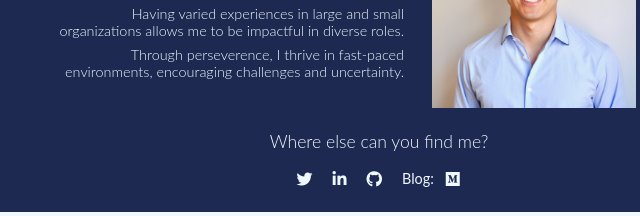
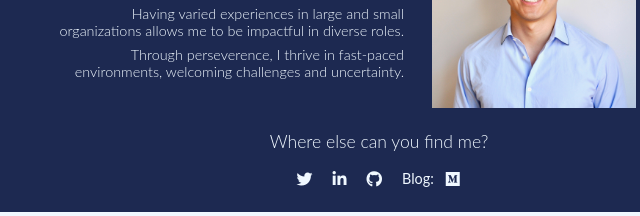
Before and after one commit to ChristopherKim/ChristopherKim.github.io, a plain HTML site: page index.html in a window 1280 px wide. Shown: the part 162-378 px from the top of the page, 261-901 px from the left. Drawn offline with Linux system fonts and the light colour scheme.

Commit message:
Update #10-3

```diff
--- a/index.html
+++ b/index.html
@@ -48,7 +48,7 @@
           <h5 class="text-intro bold">I am a marketer and strategist, passionate about emerging technologies and the digital consumer.</h5>
           <div class="text-1">
             <h6 class="text-intro">Having varied experiences in large and small organizations allows me to be impactful in diverse roles.</h6>
-            <h6 class="text-intro">Through perseverence, I thrive in fast-paced environments, encouraging challenges and uncertainty.</h6>
+            <h6 class="text-intro">Through perseverence, I thrive in fast-paced environments, welcoming challenges and uncertainty.</h6>
           </div>
         </div>
         <div class="intro-headshot">
```
